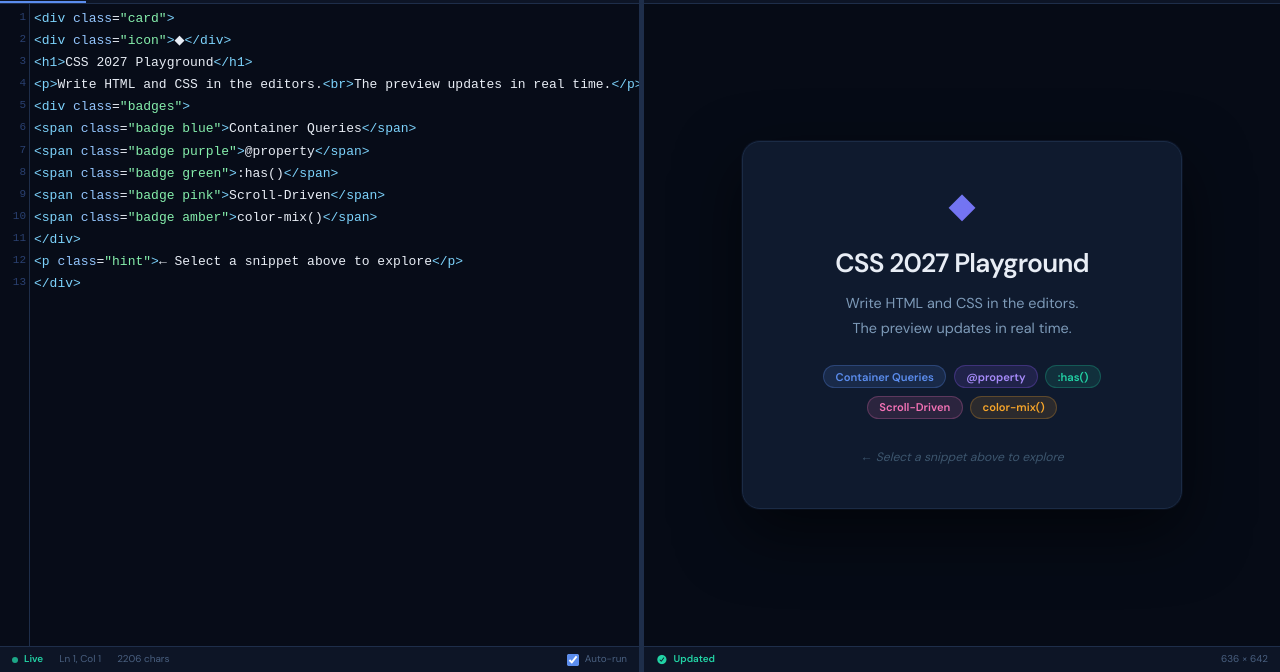
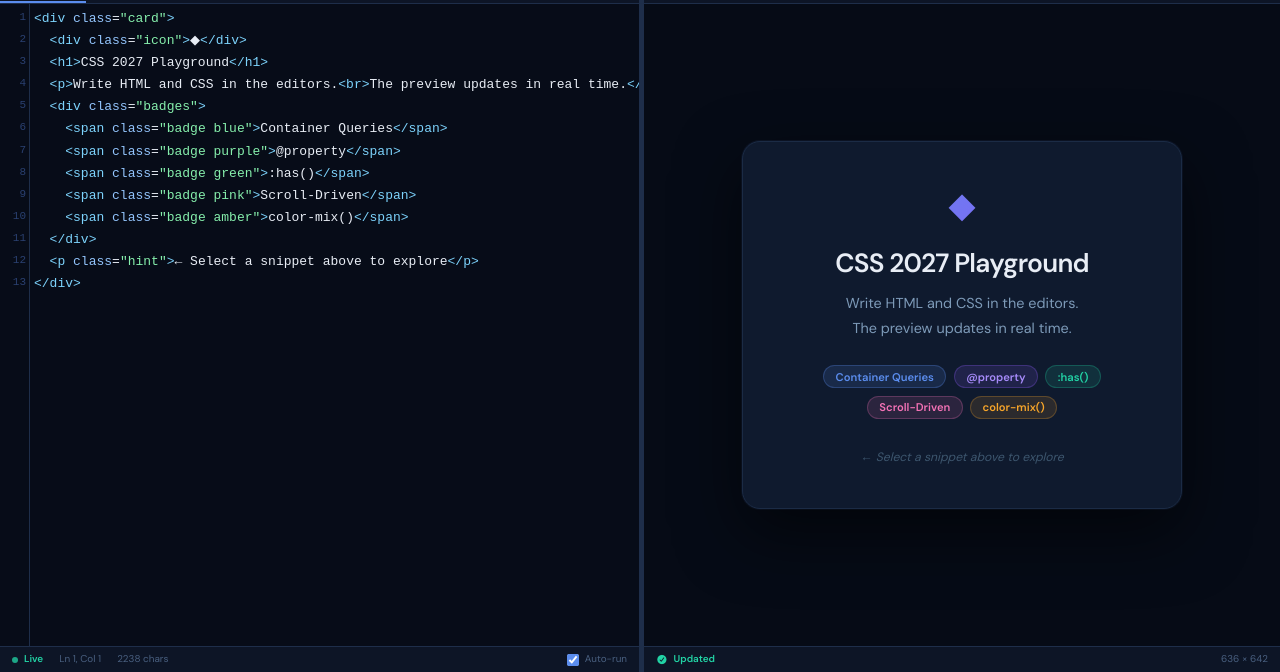
Before and after one commit to KEHEM-IT/MastorsCDN, a website: page playground/index.html in a window 1280 px wide. Both pictures are taken after a click on the button "Format". Shown: the part 128-800 px from the top of the page. Drawn offline with nearby package versions, Linux system fonts and the light colour scheme; a web font is replaced by a local one.

Commit message:
Enhanced 1 file with improvements
Changes include: Modified index.html

Modified 134 lines (+108 additions, -26 deletions)

Signed-off-by: Surajit Singha Sisir <sci.surajit@gmail.com>

```diff
--- a/playground/index.html
+++ b/playground/index.html
@@ -1859,22 +1859,32 @@ document.addEventListener('DOMContentLoaded', () => {
     btn.addEventListener('click', () => loadSnippet(btn.dataset.snip));
   });
 
-  // Load from localStorage or default snippet
-  const saved = loadFromStorage();
-  if (saved && (saved.html || saved.css)) {
-    if (saved.html !== undefined) htmlEditor.setValue(saved.html);
-    if (saved.css  !== undefined) cssEditor.setValue(saved.css);
-    document.querySelectorAll('.snip-btn').forEach(b => b.classList.remove('active'));
-    if (saved.snip) {
-      const btn = document.querySelector(`.snip-btn[data-snip="${saved.snip}"]`);
-      if (btn) btn.classList.add('active');
-      currentSnip = saved.snip;
-    } else {
-      currentSnip = null;
+  // Load from URL hash (shared link) → localStorage → default snippet
+  const hash = location.hash.slice(1);
+  if (hash) {
+    try {
+      const data = JSON.parse(decodeURIComponent(escape(atob(hash))));
+      if (data && (data.html || data.css)) {
+        htmlEditor.setValue(data.html || '');
+        cssEditor.setValue(data.css  || '');
+        document.querySelectorAll('.snip-btn').forEach(b => b.classList.remove('active'));
+        if (data.snip) {
+          const btn = document.querySelector(`.snip-btn[data-snip="${data.snip}"]`);
+          if (btn) btn.classList.add('active');
+          currentSnip = data.snip;
+        } else {
+          currentSnip = null;
+        }
+        history.replaceState(null, '', location.pathname); // clean URL after load
+        runPreview();
+      } else {
+        loadFromStorageOrDefault();
+      }
+    } catch(e) {
+      loadFromStorageOrDefault();
     }
-    runPreview();
   } else {
-    loadSnippet('welcome');
+    loadFromStorageOrDefault();
   }
 
   // Resize handle
@@ -1945,6 +1955,26 @@ function runPreview() {
   status.style.color = '#22d3a5';
 }
 
+// ─── Load from localStorage or fall back to welcome snippet ───────────────────
+function loadFromStorageOrDefault() {
+  const saved = loadFromStorage();
+  if (saved && (saved.html || saved.css)) {
+    htmlEditor.setValue(saved.html || '');
+    cssEditor.setValue(saved.css  || '');
+    document.querySelectorAll('.snip-btn').forEach(b => b.classList.remove('active'));
+    if (saved.snip) {
+      const btn = document.querySelector(`.snip-btn[data-snip="${saved.snip}"]`);
+      if (btn) btn.classList.add('active');
+      currentSnip = saved.snip;
+    } else {
+      currentSnip = null;
+    }
+    runPreview();
+  } else {
+    loadSnippet('welcome');
+  }
+}
+
 // ─── Load snippet ──────────────────────────────────────────────────────────────
 function loadSnippet(key) {
   const snip = SNIPPETS[key];
@@ -1962,20 +1992,61 @@ function loadSnippet(key) {
 function formatCode() {
   const ed = activeTab === 'html' ? htmlEditor : cssEditor;
   let val = ed.getValue();
-  // Basic indent-fix for HTML
+
   if (activeTab === 'html') {
-    val = val.replace(/>\s*</g, '>\n<')
-             .split('\n').map(l => l.trim()).join('\n');
-  }
-  // Basic CSS format: add newlines around {, }, ;
+    // Indent-aware HTML formatter
+    const VOID = /^(area|base|br|col|embed|hr|img|input|link|meta|param|source|track|wbr)$/i;
+    const lines = val
+      .replace(/>\s+</g, '>\n<')         // one tag per line
+      .replace(/>\s+([^<])/g, '>\n$1')   // text after tag on new line
+      .replace(/([^>])\s+</g, '$1\n<')   // text before tag on new line
+      .split('\n')
+      .map(l => l.trim())
+      .filter(l => l.length);
+
+    let depth = 0;
+    const out = [];
+    for (const line of lines) {
+      const isClose  = /^<\//.test(line);
+      const isSingle = /\/>$/.test(line) || VOID.test((line.match(/^<(\w+)/)||[])[1]||'');
+      const isOpen   = /^<[^/!]/.test(line) && !isSingle;
+      const hasBoth  = isOpen && /<\/\w/.test(line); // <tag>...</tag> on one line
+
+      if (isClose) depth = Math.max(0, depth - 1);
+      out.push('  '.repeat(depth) + line);
+      if (isOpen && !hasBoth) depth++;
+    }
+    val = out.join('\n');
+  }
+
   if (activeTab === 'css') {
-    val = val
-      .replace(/\{/g, ' {\n  ')
-      .replace(/;(?!\s*\n)/g, ';\n  ')
-      .replace(/\}/g, '\n}\n')
-      .replace(/\n\s*\n\s*\n/g, '\n\n')
-      .trim();
-  }
+    // Indent-aware CSS formatter — preserves nesting depth
+    let depth = 0;
+    const indent = () => '  '.repeat(depth);
+    const raw = val
+      .replace(/\s*\{\s*/g, ' {\n')
+      .replace(/\s*;\s*/g, ';\n')
+      .replace(/\s*\}\s*/g, '\n}\n')
+      .split('\n')
+      .map(l => l.trim())
+      .filter(l => l.length);
+
+    const out = [];
+    for (const line of raw) {
+      if (line === '}') {
+        depth = Math.max(0, depth - 1);
+        out.push(indent() + '}');
+      } else if (line.endsWith('{')) {
+        out.push(indent() + line);
+        depth++;
+      } else {
+        out.push(indent() + line);
+      }
+    }
+    // Collapse blank lines to max 1
+    val = out.join('\n').replace(/\n{3,}/g, '\n\n').trim();
+  }
+
   ed.setValue(val);
   showNotif('<i class="fa-solid fa-check" style="color:#22d3a5"></i> Formatted');
 }
@@ -2027,9 +2098,20 @@ function loadFromStorage() {
   }
 }
 
-// ─── Share link (copies current URL — no hash encoding) ───────────────────────
+// ─── Share link — encodes current editors into URL hash ───────────────────────
 function shareLink() {
-  navigator.clipboard.writeText(location.href).then(() => showToast('toast-copy'));
+  try {
+    const data = {
+      html: htmlEditor.getValue(),
+      css:  cssEditor.getValue(),
+      snip: currentSnip || null,
+    };
+    const hash = btoa(unescape(encodeURIComponent(JSON.stringify(data))));
+    const url  = location.origin + location.pathname + '#' + hash;
+    navigator.clipboard.writeText(url).then(() => showToast('toast-copy'));
+  } catch(e) {
+    showNotif('<i class="fa-solid fa-xmark" style="color:#f4456b"></i> Could not copy link');
+  }
 }
 
 // ─── Reload preview ───────────────────────────────────────────────────────────
```
